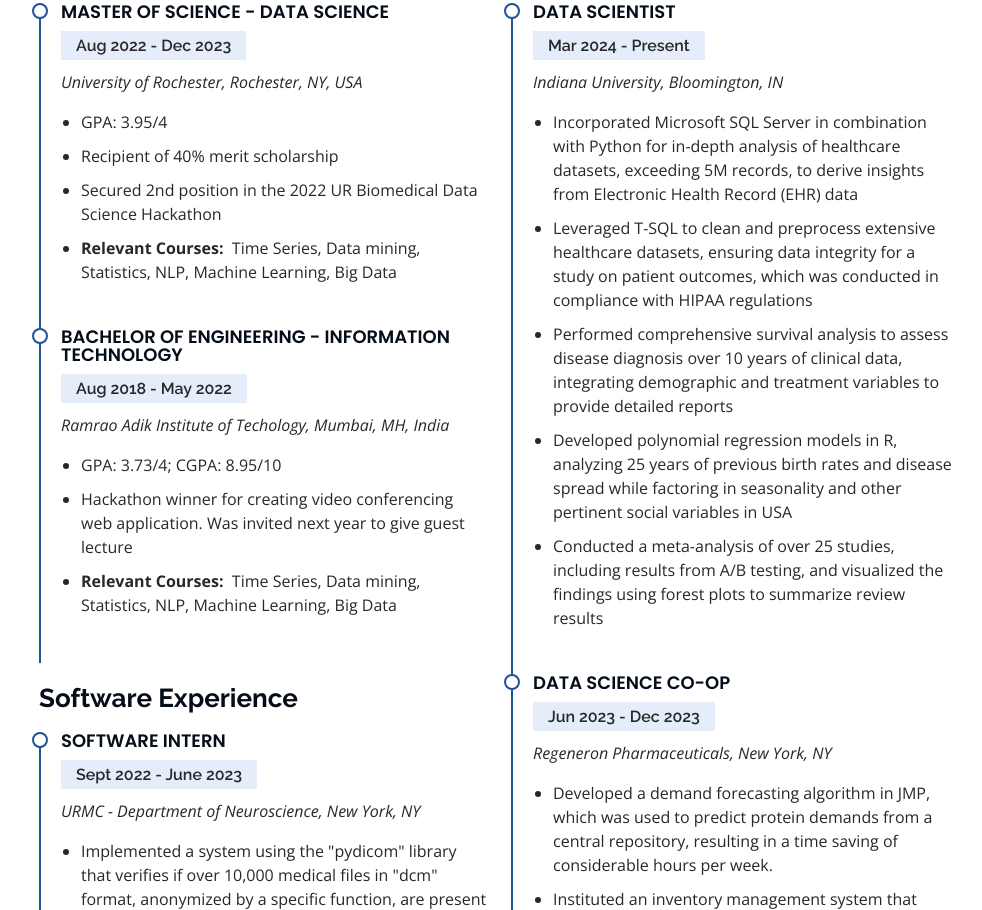
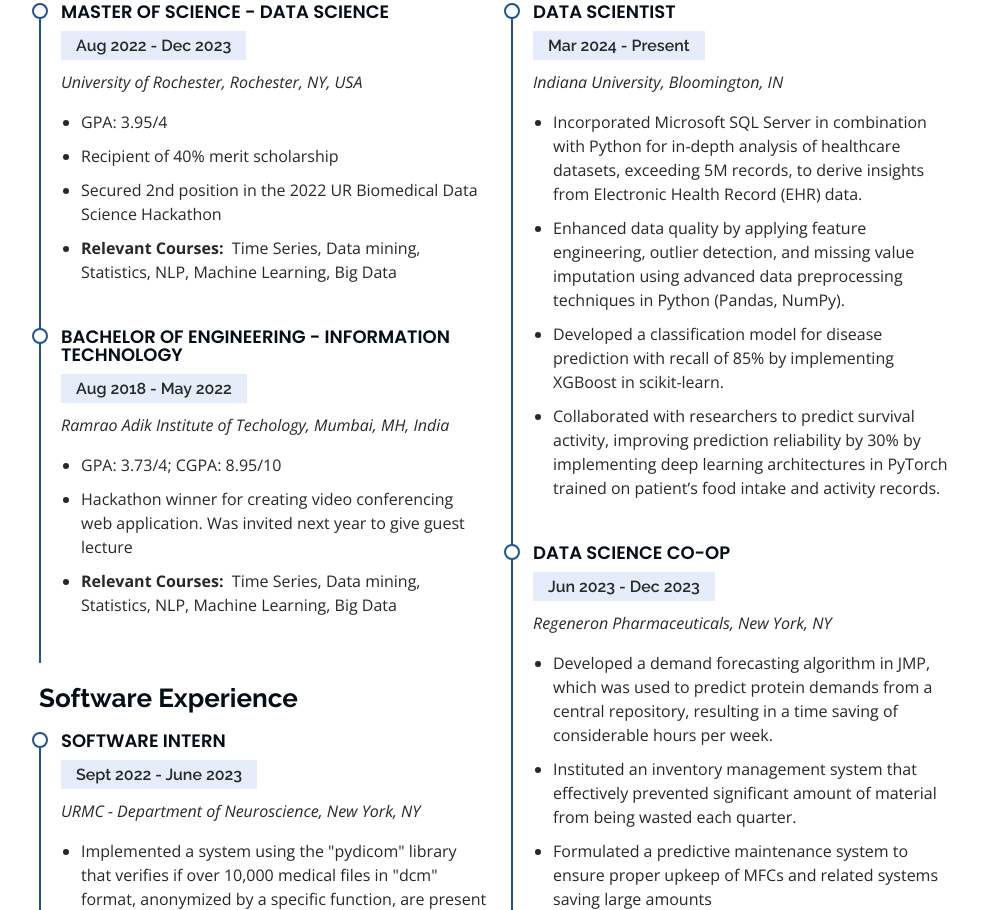
Before and after one commit to shubhamtamhane/shubhamtamhane.github.io, a plain HTML site: page index.html in a window 1280 px wide. Shown: the part 2535-3445 px from the top of the page, without its empty margins (291-1273 px from the left). Drawn offline with nearby package versions, Linux system fonts and the light colour scheme.

Commit message:
Update indiana university exp

```diff
--- a/index.html
+++ b/index.html
@@ -239,11 +239,11 @@
               <h5>Mar 2024 - Present</h5>
               <p><em>Indiana University, Bloomington, IN</em></p>
               <ul>
-                <li>Incorporated Microsoft SQL Server in combination with Python for in-depth analysis of healthcare datasets, exceeding 5M records, to derive insights from Electronic Health Record (EHR) data</li>
-                <li>Leveraged T-SQL to clean and preprocess extensive healthcare datasets, ensuring data integrity for a study on patient outcomes, which was conducted in compliance with HIPAA regulations</li>
-                <li>Performed comprehensive survival analysis to assess disease diagnosis over 10 years of clinical data, integrating demographic and treatment variables to provide detailed reports</li>
-              <li>Developed polynomial regression models in R, analyzing 25 years of previous birth rates and disease spread while factoring in seasonality and other pertinent social variables in USA</li>
-                <li>Conducted a meta-analysis of over 25 studies, including results from A/B testing, and visualized the findings using forest plots to summarize review results</li>
+                <li>Incorporated Microsoft SQL Server in combination with Python for in-depth analysis of healthcare datasets, exceeding 5M records, to derive insights from Electronic Health Record (EHR) data.</li>
+                <li>Enhanced data quality by applying feature engineering, outlier detection, and missing value imputation using advanced data preprocessing techniques in Python (Pandas, NumPy).</li>
+                <li>Developed a classification model for disease prediction with recall of 85% by implementing XGBoost in scikit-learn.</li>
+                <li>Collaborated with researchers to predict survival activity, improving prediction reliability by 30% by implementing deep learning architectures in PyTorch trained on patient’s food intake and activity records.</li>
+                <!-- <li>Conducted a meta-analysis of over 25 studies, including results from A/B testing, and visualized the findings using forest plots to summarize review results</li> -->
               </ul>
             </div>
 
```
